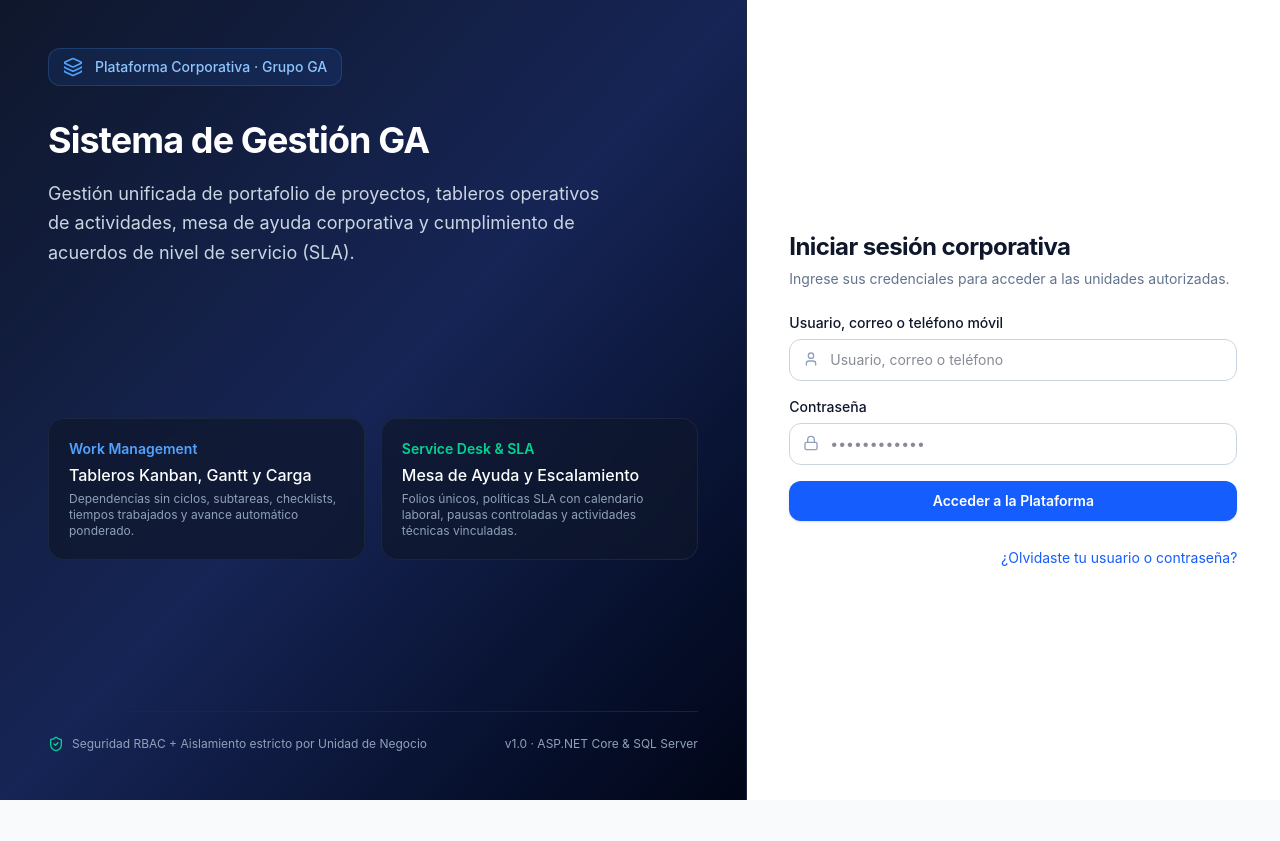
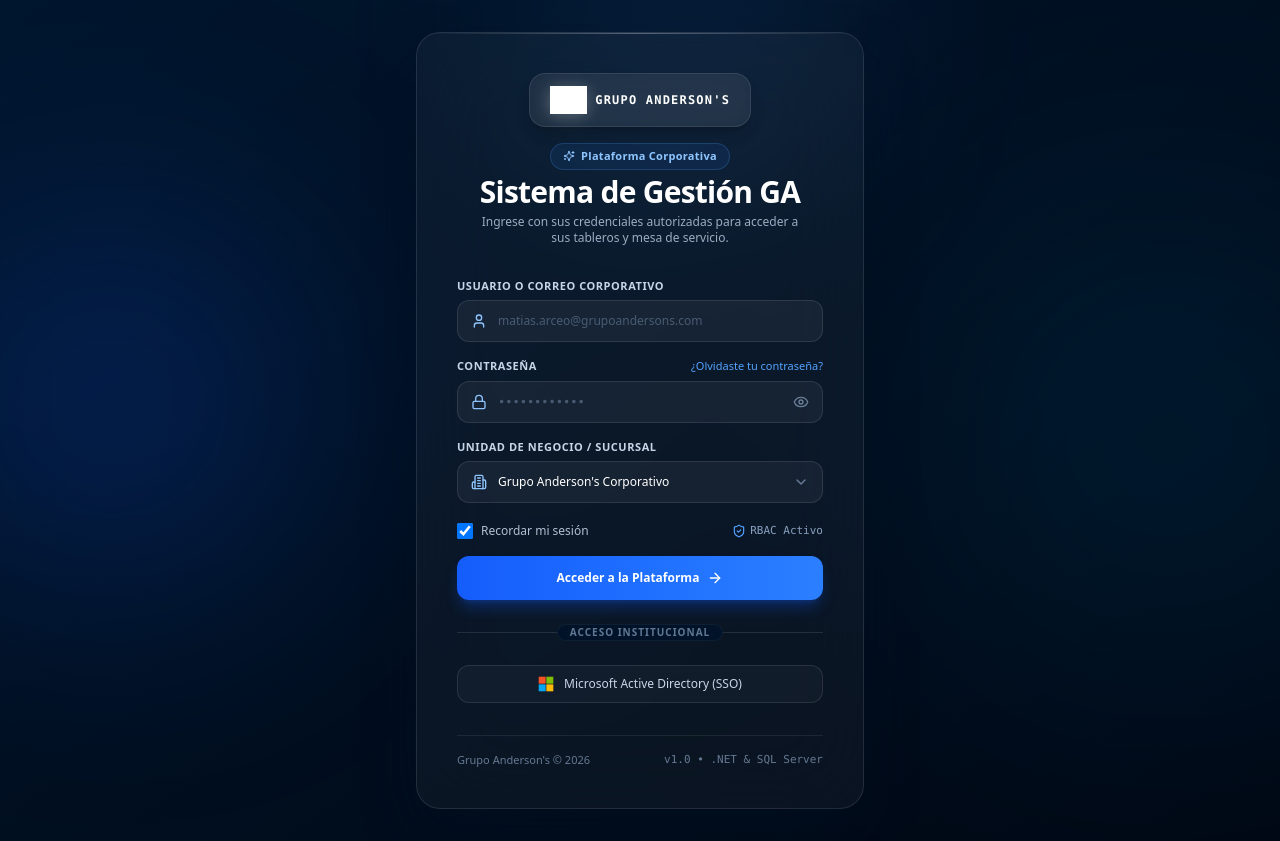
Before and after one commit to Matiasalexander/Sistema-de-Gestion-de-Actividades, a React (Vite) app in the folder frontend/: page / in a window 1280 px wide. Before the commit the page ends 800 px from the top, so only its background shows below. Built offline with nearby package versions, Linux system fonts and the light colour scheme; grey boxes are pictures that could not be loaded.

Commit message:
implementacion de cambios

```diff
--- a/frontend/src/auth/LoginPage.tsx
+++ b/frontend/src/auth/LoginPage.tsx
@@ -1,221 +1,244 @@
 import React, { useState } from 'react';
-import { useForm } from 'react-hook-form';
-import { z } from 'zod';
-import { zodResolver } from '@hookform/resolvers/zod';
-import { ShieldCheck, Lock, User, AlertCircle, Layers } from 'lucide-react';
-import { useAuth } from './AuthContext';
-import { apiFetch } from '../services/api';
-
-const loginSchema = z.object({
-  identificador: z.string().min(2, 'Ingrese su usuario, correo o teléfono'),
-  password: z.string().min(6, 'Ingrese su contraseña'),
-});
-
-type LoginFormValues = z.infer<typeof loginSchema>;
+import {
+  User,
+  Lock,
+  Eye,
+  EyeOff,
+  Building2,
+  ChevronDown,
+  ArrowRight,
+  ShieldCheck,
+  Sparkles
+} from 'lucide-react';
 
 export const LoginPage: React.FC = () => {
-  const { login } = useAuth();
-  const [errorServidor, setErrorServidor] = useState<string | null>(null);
-  const [modo, setModo] = useState<'login' | 'forgot' | 'reset'>(
-    window.location.hash.startsWith('#reset-password?') ? 'reset' : 'login');
-  const [email, setEmail] = useState('');
-  const [nuevoPassword, setNuevoPassword] = useState('');
-  const [confirmarPassword, setConfirmarPassword] = useState('');
-  const [ocupado, setOcupado] = useState(false);
-  const [mensaje, setMensaje] = useState('');
-  const token = new URLSearchParams(window.location.hash.split('?')[1] || '').get('token') || '';
-  const volver = () => {
-    window.history.replaceState(null, '', window.location.pathname + window.location.search);
-    setModo('login'); setErrorServidor(null); setMensaje('');
-  };
-  const solicitar = async () => {
-    setOcupado(true); setErrorServidor(null); setMensaje('');
-    try {
-      const resp = await apiFetch<{mensaje:string}>('/api/auth/forgot-password', {
-        method:'POST', body: JSON.stringify({ email }) });
-      setMensaje(resp.mensaje);
-    } catch(e:unknown) { setErrorServidor(e instanceof Error ? e.message : 'No fue posible procesar la solicitud.'); }
-    finally { setOcupado(false); }
-  };
-  const restablecer = async () => {
-    if (!token || nuevoPassword.length < 12 || nuevoPassword !== confirmarPassword) {
-      setErrorServidor('Revisa el enlace y confirma una contraseña de al menos 12 caracteres.'); return;
-    }
-    setOcupado(true); setErrorServidor(null);
-    try {
-      const resp = await apiFetch<{mensaje:string}>('/api/auth/reset-password', {
-        method:'POST', body: JSON.stringify({token, nuevoPassword}) });
-      volver(); setMensaje(resp.mensaje);
-    } catch(e:unknown) { setErrorServidor(e instanceof Error ? e.message : 'No fue posible restablecer la contraseña.'); }
-    finally {setOcupado(false);}
+  const [identifier, setIdentifier] = useState('');
+  const [password, setPassword] = useState('');
+  const [businessUnit, setBusinessUnit] = useState('corp');
+  const [showPassword, setShowPassword] = useState(false);
+  const [rememberMe, setRememberMe] = useState(true);
+  const [isLoading, setIsLoading] = useState(false);
+
+  const handleSubmit = (e: React.FormEvent) => {
+    e.preventDefault();
+    setIsLoading(true);
+    setTimeout(() => {
+      setIsLoading(false);
+      console.log('Login attempt:', { identifier, password, businessUnit, rememberMe });
+    }, 1000);
   };
 
-  const {
-    register,
-    handleSubmit,
-    formState: { errors, isSubmitting },
-  } = useForm<LoginFormValues>({
-    resolver: zodResolver(loginSchema),
-    defaultValues: {
-      identificador: '',
-      password: '',
-    },
-  });
+  return (
+    <div className="relative min-h-screen w-full bg-[#000f20] bg-gradient-to-br from-[#00162e] via-[#000f20] to-[#000814] flex items-center justify-center p-4 sm:p-6 lg:p-8 font-sans antialiased overflow-hidden selection:bg-blue-500 selection:text-white">
 
-  const onSubmit = async (values: LoginFormValues) => {
-    setErrorServidor(null);
-    try {
-      await login(values.identificador, values.password);
-    } catch (err: any) {
-      setErrorServidor(err.message || 'No fue posible iniciar sesión.');
-    }
-  };
+      {/* ---------------- LUCES ORBITALES DE FONDO (MESH GRADIENT) ---------------- */}
+      <div className="absolute top-1/4 -left-20 w-96 h-96 bg-blue-600/20 rounded-full blur-[120px] pointer-events-none" />
+      <div className="absolute bottom-1/4 -right-20 w-96 h-96 bg-sky-500/15 rounded-full blur-[140px] pointer-events-none" />
+      <div className="absolute -top-32 right-1/3 w-80 h-80 bg-blue-400/10 rounded-full blur-[100px] pointer-events-none" />
 
+      {/* ---------------- TARJETA PRINCIPAL EN VIDRIO ESMERILADO ---------------- */}
+      <div className="relative w-full max-w-md rounded-3xl bg-white/[0.04] backdrop-blur-2xl border border-white/10 shadow-[0_25px_60px_-15px_rgba(0,15,32,0.9)] p-7 sm:p-10 overflow-hidden transition-all duration-300 hover:border-white/[0.15]">
 
-  return (
-    <div className="min-h-screen flex bg-slate-950 text-white">
-      {/* Panel Izquierdo Corporativo */}
-      <div className="hidden lg:flex lg:w-7/12 relative overflow-hidden bg-gradient-to-br from-slate-900 via-blue-950 to-slate-950 p-12 flex-col justify-between border-r border-slate-800">
-        <div className="relative z-10">
-          <div className="inline-flex items-center gap-3 px-3.5 py-2 rounded-xl bg-blue-500/10 border border-blue-400/20 text-blue-300 text-sm font-medium">
-            <Layers className="w-5 h-5 text-blue-400" />
-            <span>Plataforma Corporativa · Grupo GA</span>
+        {/* Haz de luz sutil en el borde superior */}
+        <div className="absolute top-0 left-0 right-0 h-px bg-gradient-to-r from-transparent via-white/30 to-transparent" />
+
+        {/* ---------------- CABECERA & LOGOTIPO ---------------- */}
+        <div className="flex flex-col items-center text-center space-y-4 mb-8">
+
+          {/* Contenedor del Logo con fondo traslúcido */}
+          <div className="group relative px-5 py-3 rounded-2xl bg-white/[0.06] border border-white/10 backdrop-blur-md shadow-lg shadow-black/20 flex items-center justify-center transition-all duration-300 hover:bg-white/[0.1] hover:scale-105">
+            <img
+              src="/assets/ANDERSONS-negro.png"
+              alt="Grupo Anderson's"
+              className="h-7 w-auto object-contain brightness-0 invert drop-shadow-[0_2px_8px_rgba(255,255,255,0.25)]"
+              onError={(e) => {
+                // Fallback de texto estilizado si no encuentra la imagen local
+                (e.target as HTMLElement).style.display = 'none';
+              }}
+            />
+            <span className="text-white font-extrabold tracking-widest text-xs uppercase pl-2 font-mono">
+              GRUPO ANDERSON'S
+            </span>
           </div>
-          <h1 className="mt-8 text-4xl font-bold tracking-tight text-white leading-tight">
+
+          <div className="space-y-1">
+            <div className="inline-flex items-center gap-1.5 px-3 py-1 rounded-full bg-blue-500/10 border border-blue-400/20 text-blue-300 text-[11px] font-semibold tracking-wide">
+              <Sparkles className="w-3 h-3 text-blue-300" />
+              <span>Plataforma Corporativa</span>
+            </div>
+            <h1 className="text-2xl sm:text-3xl font-black text-white tracking-tight">
               Sistema de Gestión GA
             </h1>
-          <p className="mt-4 text-lg text-slate-300 max-w-xl leading-relaxed">
-            Gestión unificada de portafolio de proyectos, tableros operativos de actividades,
-            mesa de ayuda corporativa y cumplimiento de acuerdos de nivel de servicio (SLA).
+            <p className="text-xs text-blue-100/70 font-light max-w-xs mx-auto">
+              Ingrese con sus credenciales autorizadas para acceder a sus tableros y mesa de servicio.
             </p>
           </div>
 
-        <div className="relative z-10 grid grid-cols-2 gap-4 my-8">
-          <div className="p-5 rounded-2xl bg-slate-900/70 border border-slate-800/90 backdrop-blur">
-            <div className="text-blue-400 font-semibold text-sm">Work Management</div>
-            <div className="mt-1 text-base font-medium text-white">Tableros Kanban, Gantt y Carga</div>
-            <p className="mt-1 text-xs text-slate-400">
-              Dependencias sin ciclos, subtareas, checklists, tiempos trabajados y avance automático ponderado.
-            </p>
         </div>
-          <div className="p-5 rounded-2xl bg-slate-900/70 border border-slate-800/90 backdrop-blur">
-            <div className="text-emerald-400 font-semibold text-sm">Service Desk & SLA</div>
-            <div className="mt-1 text-base font-medium text-white">Mesa de Ayuda y Escalamiento</div>
-            <p className="mt-1 text-xs text-slate-400">
-              Folios únicos, políticas SLA con calendario laboral, pausas controladas y actividades técnicas vinculadas.
-            </p>
+
+        {/* ---------------- FORMULARIO DE ACCESO ---------------- */}
+        <form onSubmit={handleSubmit} className="space-y-4">
+
+          {/* Campo: Identificador */}
+          <div className="space-y-1.5">
+            <label
+              htmlFor="identifier"
+              className="block text-[11px] font-bold text-blue-100/90 uppercase tracking-wider"
+            >
+              Usuario o Correo Corporativo
+            </label>
+            <div className="relative">
+              <span className="absolute inset-y-0 left-0 pl-3.5 flex items-center pointer-events-none text-blue-300">
+                <User className="w-4 h-4" />
+              </span>
+              <input
+                id="identifier"
+                type="text"
+                required
+                value={identifier}
+                onChange={(e) => setIdentifier(e.target.value)}
+                placeholder="matias.arceo@grupoandersons.com"
+                className="w-full pl-10 pr-4 py-3 text-xs text-white rounded-xl bg-white/[0.05] border border-white/10 placeholder-blue-200/30 transition-all duration-200 focus:outline-none focus:bg-white/[0.08] focus:border-blue-400 focus:ring-4 focus:ring-blue-500/20"
+              />
             </div>
           </div>
 
-        <div className="relative z-10 flex items-center justify-between text-xs text-slate-400 border-t border-slate-800/80 pt-6">
-          <span className="flex items-center gap-2">
-            <ShieldCheck className="w-4 h-4 text-emerald-400" />
-            Seguridad RBAC + Aislamiento estricto por Unidad de Negocio
+          {/* Campo: Contraseña con Toggle */}
+          <div className="space-y-1.5">
+            <div className="flex justify-between items-center">
+              <label
+                htmlFor="password"
+                className="block text-[11px] font-bold text-blue-100/90 uppercase tracking-wider"
+              >
+                Contraseña
+              </label>
+              <a
+                href="#forgot"
+                className="text-[11px] text-blue-400 hover:text-blue-300 hover:underline transition-colors font-medium"
+              >
+                ¿Olvidaste tu contraseña?
+              </a>
+            </div>
+            <div className="relative">
+              <span className="absolute inset-y-0 left-0 pl-3.5 flex items-center pointer-events-none text-blue-300">
+                <Lock className="w-4 h-4" />
               </span>
-          <span>v1.0 · ASP.NET Core & SQL Server</span>
+              <input
+                id="password"
+                type={showPassword ? 'text' : 'password'}
+                required
+                value={password}
+                onChange={(e) => setPassword(e.target.value)}
+                placeholder="••••••••••••"
+                className="w-full pl-10 pr-10 py-3 text-xs text-white rounded-xl bg-white/[0.05] border border-white/10 placeholder-blue-200/30 transition-all duration-200 focus:outline-none focus:bg-white/[0.08] focus:border-blue-400 focus:ring-4 focus:ring-blue-500/20 font-mono"
+              />
+              <button
+                type="button"
+                onClick={() => setShowPassword(!showPassword)}
+                className="absolute inset-y-0 right-0 pr-3.5 flex items-center text-blue-200/50 hover:text-white transition-colors"
+                aria-label={showPassword ? 'Ocultar contraseña' : 'Ver contraseña'}
+              >
+                {showPassword ? <EyeOff className="w-4 h-4" /> : <Eye className="w-4 h-4" />}
+              </button>
             </div>
           </div>
 
-      {/* Panel Derecho Formulario */}
-      <div className="w-full lg:w-5/12 flex items-center justify-center p-8 bg-white dark:bg-slate-900 text-slate-900 dark:text-slate-100">
-        <div className="w-full max-w-md space-y-6">
-          <div>
-            <h2 className="text-2xl font-bold tracking-tight">{modo === 'login' ? 'Iniciar sesión corporativa' : modo === 'forgot' ? 'Recuperar acceso' : 'Nueva contraseña'}</h2>
-            <p className="mt-1.5 text-sm text-slate-500 dark:text-slate-400">
-              {modo === 'login' ? 'Ingrese sus credenciales para acceder a las unidades autorizadas.' : modo === 'forgot' ? 'Recibirás tu usuario y un enlace seguro en tu correo registrado.' : 'Escribe una contraseña nueva para tu cuenta.'}
-            </p>
+          {/* Campo: Unidad de Negocio */}
+          <div className="space-y-1.5">
+            <label
+              htmlFor="businessUnit"
+              className="block text-[11px] font-bold text-blue-100/90 uppercase tracking-wider"
+            >
+              Unidad de Negocio / Sucursal
+            </label>
+            <div className="relative">
+              <span className="absolute inset-y-0 left-0 pl-3.5 flex items-center pointer-events-none text-blue-300">
+                <Building2 className="w-4 h-4" />
+              </span>
+              <select
+                id="businessUnit"
+                value={businessUnit}
+                onChange={(e) => setBusinessUnit(e.target.value)}
+                className="w-full pl-10 pr-10 py-3 text-xs text-white rounded-xl bg-white/[0.05] border border-white/10 transition-all duration-200 focus:outline-none focus:bg-[#00162e] focus:border-blue-400 focus:ring-4 focus:ring-blue-500/20 appearance-none cursor-pointer"
+              >
+                <option value="corp" className="bg-[#00162e] text-white">Grupo Anderson's Corporativo</option>
+                <option value="frogs" className="bg-[#00162e] text-white">Señor Frog's</option>
+                <option value="harrys" className="bg-[#00162e] text-white">Harry's Steakhouse</option>
+                <option value="charlies" className="bg-[#00162e] text-white">Carlos'n Charlie's</option>
+              </select>
+              <span className="absolute inset-y-0 right-0 pr-3.5 flex items-center pointer-events-none text-blue-200/50">
+                <ChevronDown className="w-4 h-4" />
+              </span>
+            </div>
           </div>
 
-          {errorServidor && (
-            <div
-              role="alert"
-              className="flex items-start gap-3 p-4 rounded-xl bg-red-50 dark:bg-red-950/50 border border-red-200 dark:border-red-800 text-red-700 dark:text-red-300 text-sm"
-            >
-              <AlertCircle className="w-5 h-5 shrink-0 mt-0.5" />
-              <span>{errorServidor}</span>
-            </div>
-          )}
-
-          {mensaje && <p role="status" className="p-3 rounded-xl bg-emerald-50 text-emerald-800 text-sm">{mensaje}</p>}
-          {modo === 'forgot' && <div className="space-y-4">
-            <label htmlFor="email-recuperacion" className="block text-sm font-medium">Correo registrado</label>
-            <input id="email-recuperacion" type="email" autoComplete="email" required
-              value={email} onChange={e => setEmail(e.target.value)}
-              className="w-full p-3 rounded-xl border border-slate-300 bg-white dark:bg-slate-800" />
-            <button type="button" disabled={ocupado || !email.includes('@')} onClick={solicitar}
-              className="w-full p-3 rounded-xl bg-blue-600 text-white disabled:opacity-50">Enviar enlace de recuperación</button>
-            <button type="button" onClick={volver} className="text-sm text-blue-600">Volver al inicio de sesión</button>
-          </div>}
-          {modo === 'reset' && <div className="space-y-4">
-            <label htmlFor="nueva-password" className="block text-sm font-medium">Contraseña nueva (mínimo 12 caracteres)</label>
-            <input id="nueva-password" type="password" autoComplete="new-password" value={nuevoPassword}
-              onChange={e => setNuevoPassword(e.target.value)}
-              className="w-full p-3 rounded-xl border border-slate-300 bg-white dark:bg-slate-800" />
-            <label htmlFor="confirmar-password" className="block text-sm font-medium">Confirmar contraseña</label>
-            <input id="confirmar-password" type="password" autoComplete="new-password" value={confirmarPassword}
-              onChange={e => setConfirmarPassword(e.target.value)}
-              className="w-full p-3 rounded-xl border border-slate-300 bg-white dark:bg-slate-800" />
-            <button type="button" disabled={ocupado} onClick={restablecer}
-              className="w-full p-3 rounded-xl bg-blue-600 text-white disabled:opacity-50">Guardar contraseña</button>
-            <button type="button" onClick={volver} className="text-sm text-blue-600">Volver al inicio de sesión</button>
-          </div>}
-          {modo === 'login' && <>
-          <form onSubmit={handleSubmit(onSubmit)} className="space-y-4" noValidate>
-            <div>
-              <label htmlFor="identificador" className="block text-sm font-medium mb-1.5">
-                Usuario, correo o teléfono móvil
+          {/* Opciones: Recordar sesión */}
+          <div className="flex items-center justify-between pt-1">
+            <label className="flex items-center gap-2 cursor-pointer select-none">
+              <input
+                type="checkbox"
+                checked={rememberMe}
+                onChange={(e) => setRememberMe(e.target.checked)}
+                className="w-4 h-4 rounded bg-white/[0.08] border-white/20 text-blue-600 focus:ring-blue-500/30"
+              />
+              <span className="text-xs text-blue-100/80 font-light">Recordar mi sesión</span>
             </label>
-              <div className="relative">
-                <User className="w-4 h-4 text-slate-400 absolute left-3.5 top-3" />
-                <input
-                  id="identificador"
-                  type="text"
-                  autoComplete="username"
-                  placeholder="Usuario, correo o teléfono"
-                  {...register('identificador')}
-                  className="w-full pl-10 pr-4 py-2.5 rounded-xl border border-slate-300 dark:border-slate-700 bg-white dark:bg-slate-800 text-sm focus:outline-none focus:ring-2 focus:ring-blue-600"
-                />
-              </div>
-              {errors.identificador && (
-                <p className="mt-1 text-xs text-red-600 dark:text-red-400">{errors.identificador.message}</p>
-              )}
+            <span className="flex items-center gap-1 text-[11px] text-blue-200/70 font-mono">
+              <ShieldCheck className="w-3.5 h-3.5 text-blue-400" />
+              <span>RBAC Activo</span>
+            </span>
           </div>
 
-            <div>
-              <label htmlFor="password" className="block text-sm font-medium mb-1.5">
-                Contraseña
-              </label>
-              <div className="relative">
-                <Lock className="w-4 h-4 text-slate-400 absolute left-3.5 top-3" />
-                <input
-                  id="password"
-                  type="password"
-                  autoComplete="current-password"
-                  placeholder="••••••••••••"
-                  {...register('password')}
-                  className="w-full pl-10 pr-4 py-2.5 rounded-xl border border-slate-300 dark:border-slate-700 bg-white dark:bg-slate-800 text-sm focus:outline-none focus:ring-2 focus:ring-blue-600"
-                />
-              </div>
-              {errors.password && (
-                <p className="mt-1 text-xs text-red-600 dark:text-red-400">{errors.password.message}</p>
+          {/* Botón Principal de Acceso */}
+          <button
+            type="submit"
+            disabled={isLoading}
+            className="w-full mt-2 group relative flex items-center justify-center gap-2 py-3.5 px-4 rounded-xl text-xs font-bold text-white bg-gradient-to-r from-blue-600 to-blue-500 hover:from-blue-500 hover:to-blue-400 shadow-lg shadow-blue-600/30 active:scale-[0.98] transition-all duration-200 disabled:opacity-60 disabled:cursor-not-allowed"
+          >
+            {isLoading ? (
+              <div className="w-5 h-5 border-2 border-white/30 border-t-white rounded-full animate-spin" />
+            ) : (
+              <>
+                <span>Acceder a la Plataforma</span>
+                <ArrowRight className="w-4 h-4 group-hover:translate-x-1 transition-transform" />
+              </>
             )}
+          </button>
+
+          {/* Separador */}
+          <div className="relative py-2 flex items-center justify-center">
+            <span className="absolute inset-x-0 h-px bg-white/10" />
+            <span className="relative bg-[#001328] px-3 text-[10px] text-blue-200/50 uppercase tracking-widest font-semibold rounded-full border border-white/5">
+              Acceso Institucional
+            </span>
           </div>
 
+          {/* Botón SSO Corporativo */}
           <button
-              type="submit"
-              disabled={isSubmitting}
-              className="w-full py-2.5 px-4 rounded-xl bg-blue-600 hover:bg-blue-700 disabled:opacity-60 text-white font-semibold text-sm shadow-sm transition cursor-pointer"
+            type="button"
+            className="w-full py-2.5 px-4 rounded-xl text-xs font-medium text-blue-100/90 bg-white/[0.03] hover:bg-white/[0.07] border border-white/10 transition-all flex items-center justify-center gap-2.5 hover:border-white/20 active:scale-[0.99]"
           >
-              {isSubmitting ? 'Verificando acceso...' : 'Acceder a la Plataforma'}
+            <svg className="w-4 h-4 shrink-0" viewBox="0 0 23 23">
+              <path fill="#f35325" d="M1 1h10v10H1z"/>
+              <path fill="#81bc06" d="M12 1h10v10H12z"/>
+              <path fill="#05a6f0" d="M1 12h10v10H1z"/>
+              <path fill="#ffba08" d="M12 12h10v10H12z"/>
+            </svg>
+            <span>Microsoft Active Directory (SSO)</span>
           </button>
+
         </form>
-          <div className="text-right"><button type="button" onClick={() => {setModo('forgot');setErrorServidor(null);setMensaje('');}}
-            className="text-sm text-blue-600 hover:underline">¿Olvidaste tu usuario o contraseña?</button></div>
-          </>}
 
+        {/* ---------------- PIE DE PÁGINA ---------------- */}
+        <div className="mt-8 pt-4 border-t border-white/[0.08] flex items-center justify-between text-[11px] text-blue-200/50">
+          <span>Grupo Anderson's © 2026</span>
+          <span className="font-mono">v1.0 &bull; .NET &amp; SQL Server</span>
+        </div>
 
       </div>
-      </div>
+
     </div>
   );
 };
+
+export default LoginPage;
```
Lines whose indentation alone changed are shown as unchanged.
